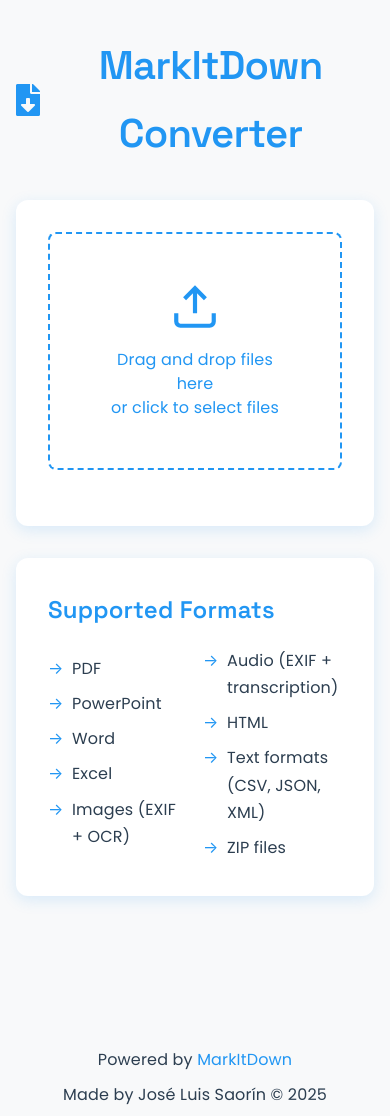
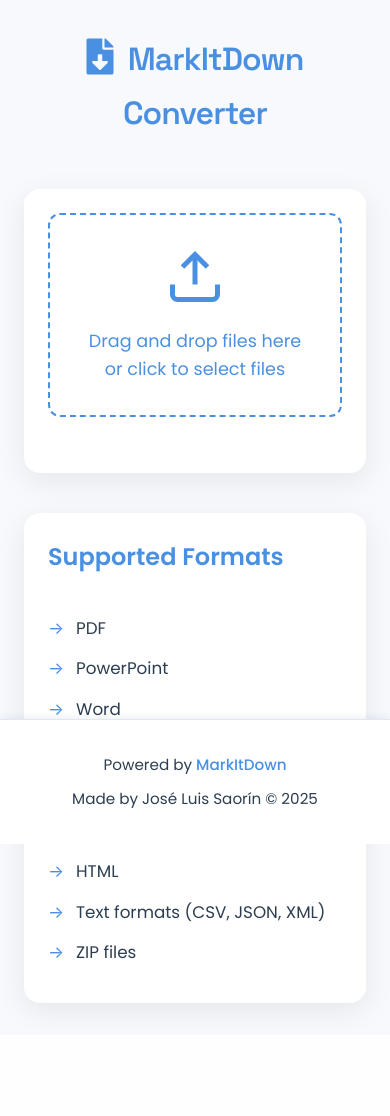
Before and after one commit to joseluissaorin/MarkItDown-Flask-GUI-API, a Flask app: page / in a window 390 px wide. After the commit the page ends 1019 px from the top, so only its background shows below. Run offline with Flask 2, Linux system fonts and the light colour scheme.

Commit message:
Assistant checkpoint: Update styling with modern design and better responsiveness
Assistant generated file changes:
- static/style.css: Enhance visual design with modern styling

---

User prompt:

Make it prettier

```diff
--- a/static/style.css
+++ b/static/style.css
@@ -1,10 +1,10 @@
 
 :root {
-  --primary: #2196F3;
-  --primary-dark: #1976D2;
-  --bg-light: #f8f9fa;
-  --text: #2c3e50;
-  --shadow: 0 4px 15px rgba(33, 150, 243, 0.15);
+  --primary: #4A90E2;
+  --primary-dark: #357ABD;
+  --bg-light: #F7F9FC;
+  --text: #2C3E50;
+  --shadow: 0 8px 30px rgba(0, 0, 0, 0.08);
 }
 
 * {
@@ -18,130 +18,103 @@ body {
   color: var(--text);
   background: var(--bg-light);
   line-height: 1.7;
-  letter-spacing: 0.01em;
+  min-height: 100vh;
 }
 
 .container {
-  max-width: 800px;
-  margin: 2rem auto;
-  padding: 0 1rem;
-}
-
-h1, h2 {
-  font-family: 'Space Grotesk', sans-serif;
-  font-weight: 600;
+  max-width: 900px;
+  margin: 3rem auto;
+  padding: 0 1.5rem;
 }
 
 h1 {
-  font-size: 2.5rem;
+  font-family: 'Space Grotesk', sans-serif;
+  font-size: 2.75rem;
+  font-weight: 700;
   text-align: center;
-  margin-bottom: 2rem;
+  margin-bottom: 3rem;
   color: var(--primary);
-  display: flex;
-  align-items: center;
-  justify-content: center;
-  gap: 0.5rem;
-  letter-spacing: -0.02em;
+  letter-spacing: -0.03em;
 }
 
 h1 i {
-  font-size: 2rem;
+  font-size: 2.25rem;
+  margin-right: 0.5rem;
 }
 
 .converter {
   background: white;
-  padding: 2rem;
-  border-radius: 12px;
+  padding: 2.5rem;
+  border-radius: 16px;
   box-shadow: var(--shadow);
-  margin-bottom: 2rem;
+  margin-bottom: 2.5rem;
 }
 
 .upload-area {
   border: 2px dashed var(--primary);
-  border-radius: 8px;
-  padding: 3rem;
+  border-radius: 12px;
+  padding: 3.5rem;
   text-align: center;
-  margin-bottom: 1.5rem;
+  margin-bottom: 2rem;
   transition: all 0.3s ease;
   cursor: pointer;
-  position: relative;
 }
 
 .upload-area:hover {
   border-color: var(--primary-dark);
-  background: rgba(33, 150, 243, 0.05);
+  background: rgba(74, 144, 226, 0.04);
+  transform: translateY(-2px);
 }
 
 .upload-message {
   display: flex;
   flex-direction: column;
   align-items: center;
-  gap: 1rem;
+  gap: 1.25rem;
   color: var(--primary);
 }
 
 .upload-message svg {
   stroke: var(--primary);
+  width: 60px;
+  height: 60px;
 }
 
 .upload-message p {
-  margin: 0;
-  line-height: 1.5;
+  font-size: 1.1rem;
+  line-height: 1.6;
 }
 
 .upload-area.drag-over {
-  background: rgba(33, 150, 243, 0.1);
+  background: rgba(74, 144, 226, 0.08);
   border-color: var(--primary-dark);
-}
-
-button {
-  background: var(--primary);
-  color: white;
-  padding: 1rem 2rem;
-  border: none;
-  border-radius: 8px;
-  font-size: 1rem;
-  font-weight: 600;
-  cursor: pointer;
-  width: 100%;
-  transition: all 0.3s ease;
-}
-
-button:hover {
-  background: var(--primary-dark);
-  transform: translateY(-1px);
-}
-
-.conversion-history {
-  background: white;
-  padding: 2rem;
-  border-radius: 12px;
-  box-shadow: var(--shadow);
-  margin-bottom: 2rem;
+  transform: scale(1.02);
 }
 
 .supported-formats {
   background: white;
-  padding: 2rem;
-  border-radius: 12px;
+  padding: 2.5rem;
+  border-radius: 16px;
   box-shadow: var(--shadow);
 }
 
 .supported-formats h2 {
   color: var(--primary);
-  margin-bottom: 1rem;
+  margin-bottom: 1.5rem;
+  font-size: 1.5rem;
 }
 
 .supported-formats ul {
   columns: 2;
   list-style: none;
-  gap: 1rem;
+  gap: 1.5rem;
 }
 
 .supported-formats li {
-  margin: 0.5rem 0;
-  padding-left: 1.5rem;
+  margin: 0.75rem 0;
+  padding-left: 1.75rem;
   position: relative;
+  font-size: 1.05rem;
 }
 
 .supported-formats li:before {
@@ -153,144 +126,151 @@ button:hover {
 
 .conversion-history {
   background: white;
-  padding: 2rem;
-  border-radius: 12px;
+  padding: 2.5rem;
+  border-radius: 16px;
   box-shadow: var(--shadow);
-  margin-top: 2rem;
+  margin-top: 2.5rem;
 }
 
 .conversion-header {
   display: flex;
   justify-content: space-between;
   align-items: center;
-  margin-bottom: 1rem;
+  margin-bottom: 1.5rem;
 }
 
 .conversion-header h2 {
   color: var(--primary);
   margin: 0;
+  font-size: 1.5rem;
 }
 
 .history-item {
-  padding: 1rem;
-  border-bottom: 1px solid #eee;
+  padding: 1.25rem;
+  border-bottom: 1px solid #eef2f7;
   transition: all 0.3s ease;
 }
 
 .history-item:hover {
-  background: rgba(76, 175, 80, 0.05);
+  background: rgba(74, 144, 226, 0.04);
 }
 
 .history-item a {
   color: var(--primary);
   text-decoration: none;
   font-weight: 500;
+  display: flex;
+  align-items: center;
+  gap: 0.75rem;
 }
 
 .history-item a i {
-  font-size: 0.9rem;
-  opacity: 0.8;
-}
-
-.history-item:hover a i {
-  opacity: 1;
+  font-size: 1rem;
 }
 
 .progress {
   display: flex;
   align-items: center;
-  gap: 1rem;
-  margin: 1rem 0;
-  padding: 1rem;
-  background: rgba(33, 150, 243, 0.05);
-  border-radius: 8px;
+  gap: 1.25rem;
+  margin: 1.5rem 0;
+  padding: 1.25rem;
+  background: rgba(74, 144, 226, 0.04);
+  border-radius: 12px;
 }
 
 .progress-spinner {
-  width: 20px;
-  height: 20px;
+  width: 24px;
+  height: 24px;
   border: 2px solid var(--primary);
   border-top-color: transparent;
   border-radius: 50%;
   animation: spinner 0.8s linear infinite;
 }
 
-@keyframes spinner {
-  to {transform: rotate(360deg);}
-}
-
 .progress-text {
   color: var(--primary);
   font-weight: 500;
+  font-size: 1.05rem;
 }
 
 .progress-filename {
   color: var(--text);
   font-weight: 400;
 }
-    45deg,
-    rgba(255, 255, 255, .15) 25%,
-    transparent 25%,
-    transparent 50%,
-    rgba(255, 255, 255, .15) 50%,
-    rgba(255, 255, 255, .15) 75%,
-    transparent 75%,
-    transparent
-  );
+
+.zip-button {
+  background: var(--primary);
+  color: white;
+  padding: 0.75rem 1.5rem;
+  border: none;
+  border-radius: 8px;
+  font-weight: 600;
+  cursor: pointer;
+  transition: all 0.3s ease;
+}
+
+.zip-button:hover {
+  background: var(--primary-dark);
+  transform: translateY(-1px);
 }
 
 .footer {
   background: white;
-  border-top: 1px solid var(--primary);
-  padding: 1rem 0;
+  border-top: 1px solid rgba(74, 144, 226, 0.2);
+  padding: 1.5rem 0;
   position: fixed;
   bottom: 0;
   left: 0;
   width: 100%;
-  box-shadow: 0 -4px 6px -1px rgba(33, 150, 243, 0.1);
+  box-shadow: 0 -4px 6px -1px rgba(0, 0, 0, 0.05);
 }
 
 .footer-content {
-  max-width: 800px;
+  max-width: 900px;
   margin: 0 auto;
   text-align: center;
+  padding: 0 1.5rem;
 }
 
 .footer p {
   margin: 0.5rem 0;
   color: var(--text);
+  font-size: 0.95rem;
 }
 
 .footer a {
   color: var(--primary);
   text-decoration: none;
   transition: color 0.2s;
+  font-weight: 500;
 }
 
 .footer a:hover {
   color: var(--primary-dark);
 }
 
-.container {
-  margin-bottom: 150px;
+@keyframes spinner {
+  to {transform: rotate(360deg);}
 }
 
-@keyframes progress {
-  0% { background-position: 0 0; }
-  100% { background-position: 30px 0; }
+@media (max-width: 640px) {
+  .container {
+    margin: 2rem auto;
+  }
+
+  h1 {
+    font-size: 2rem;
+  }
+
+  .supported-formats ul {
+    columns: 1;
+  }
+
+  .converter, .supported-formats, .conversion-history {
+    padding: 1.5rem;
+  }
+
+  .upload-area {
+    padding: 2rem;
+  }
 }
-.zip-button {
-    background: var(--primary);
-    color: white;
-    padding: 0.5rem 1rem;
-    border: none;
-    border-radius: 4px;
-    margin: 1rem 0;
-    cursor: pointer;
-    font-weight: 500;
-    width: auto;
-}
-
-.zip-button:hover {
-    background: var(--primary-dark);
-}
```
